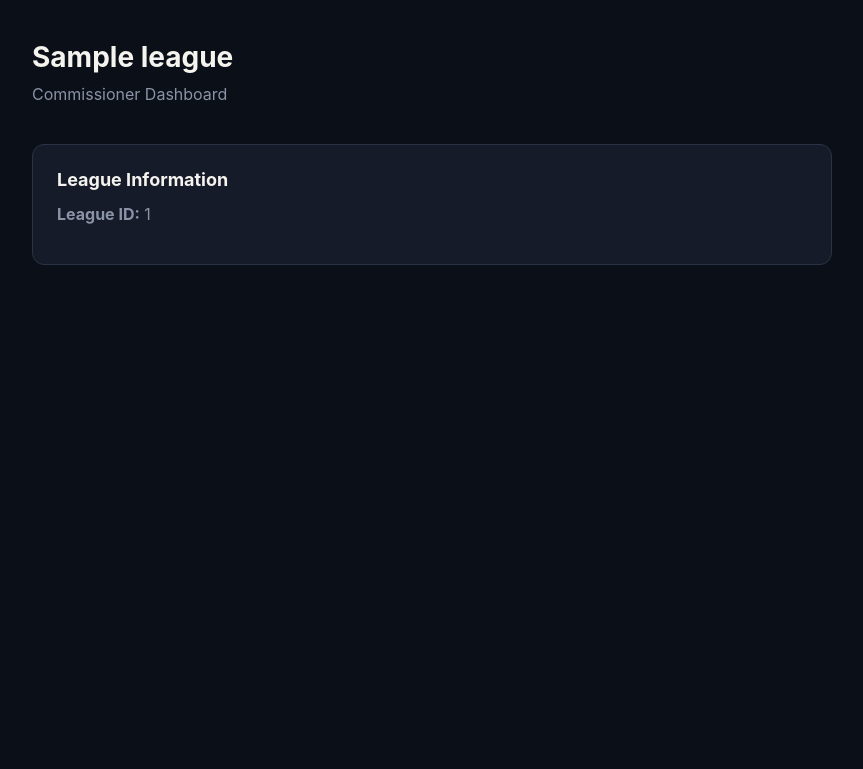
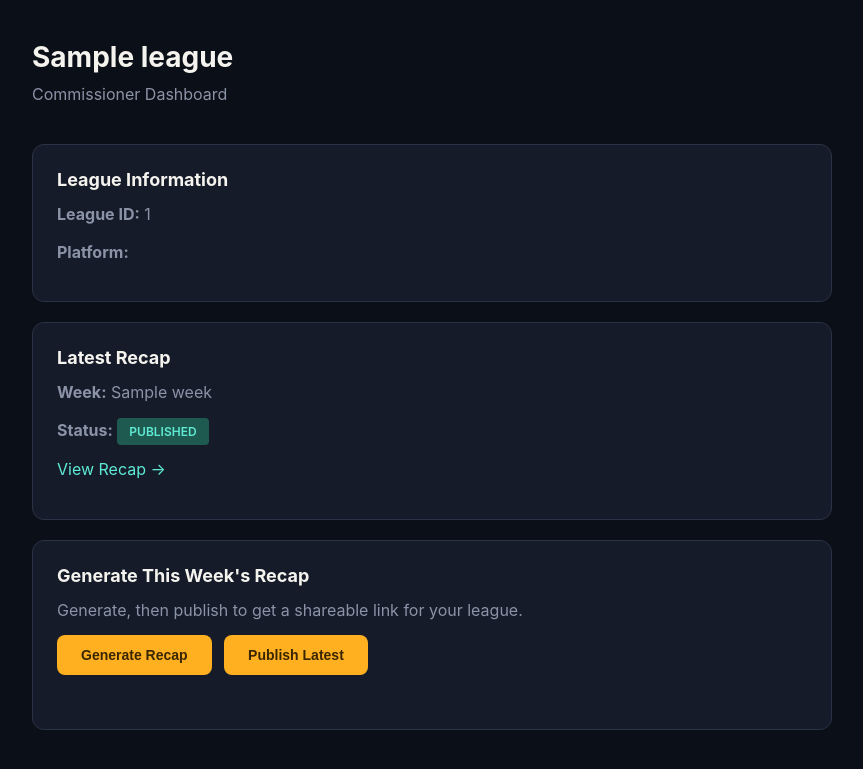
Before and after one commit to matdj11/league-tonight, a Flask app: template templates/dashboard.html in a window 1280 px wide. Shown: the top 769 px of the page, without its empty margins (208-1071 px from the left). Run offline with Flask 3, Linux system fonts and the light colour scheme; the template is opened without the code that fills it: most values are stand-ins (such as "Sample title", 1, 10 or a date in 2020).

Commit message:
Update dashboard.html

```diff
--- a/templates/dashboard.html
+++ b/templates/dashboard.html
@@ -31,3 +31,77 @@
         <div class="card">
             <h2>League Information</h2>
             <p><strong>League ID:</strong> {{ league.league_id }}</p>
+            <p><strong>Platform:</strong> {{ league.platform|upper }}</p>
+        </div>
+
+        {% if latest_recap %}
+        <div class="card">
+            <h2>Latest Recap</h2>
+            <p><strong>Week:</strong> {{ latest_recap.week }}</p>
+            <p><strong>Status:</strong> <span class="status {{ latest_recap.status }}">{{ latest_recap.status|upper }}</span></p>
+            {% if latest_recap.status == 'published' %}
+            <p><a href="/recap/{{ league.league_id }}/{{ latest_recap.week }}" class="link">View Recap →</a></p>
+            {% endif %}
+        </div>
+        {% endif %}
+
+        <div class="card">
+            <h2>Generate This Week's Recap</h2>
+            <p>Generate, then publish to get a shareable link for your league.</p>
+            <button class="btn" id="gen_btn" onclick="generateRecap()">Generate Recap</button>
+            <button class="btn" id="pub_btn" onclick="publishRecap()" style="margin-left: 8px;">Publish Latest</button>
+            <div class="msg" id="msg"></div>
+        </div>
+    </div>
+
+    <script>
+        const leagueId = "{{ league.league_id }}";
+
+        async function generateRecap() {
+            const btn = document.getElementById('gen_btn');
+            const msg = document.getElementById('msg');
+            btn.disabled = true;
+            msg.textContent = 'Generating recap with Claude...';
+            msg.className = 'msg';
+            try {
+                const res = await fetch(`/api/recap/generate?league_id=${leagueId}&week=1`);
+                const data = await res.json();
+                if (data.status === 'recap generated') {
+                    msg.textContent = `Recap generated for week ${data.week}. Reloading...`;
+                    msg.className = 'msg success';
+                    setTimeout(() => window.location.reload(), 1200);
+                } else {
+                    throw new Error(data.error || 'Failed to generate recap.');
+                }
+            } catch (err) {
+                msg.textContent = err.message;
+                msg.className = 'msg error';
+                btn.disabled = false;
+            }
+        }
+
+        async function publishRecap() {
+            const btn = document.getElementById('pub_btn');
+            const msg = document.getElementById('msg');
+            btn.disabled = true;
+            msg.textContent = 'Publishing...';
+            msg.className = 'msg';
+            try {
+                const res = await fetch(`/api/recap/publish?league_id=${leagueId}&week=1`);
+                const data = await res.json();
+                if (data.status === 'published') {
+                    msg.textContent = `Published! Reloading...`;
+                    msg.className = 'msg success';
+                    setTimeout(() => window.location.reload(), 1200);
+                } else {
+                    throw new Error(data.error || 'Failed to publish recap.');
+                }
+            } catch (err) {
+                msg.textContent = err.message;
+                msg.className = 'msg error';
+                btn.disabled = false;
+            }
+        }
+    </script>
+</body>
+</html>
```
